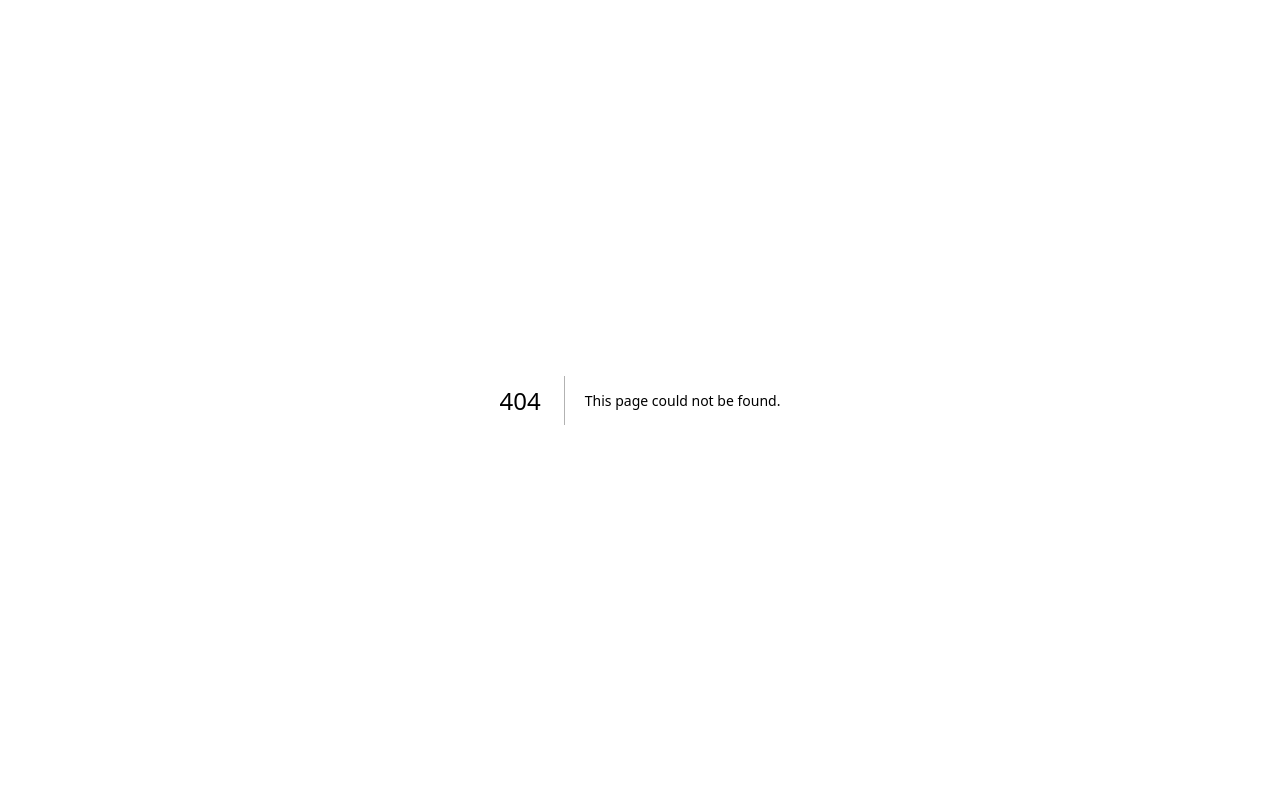
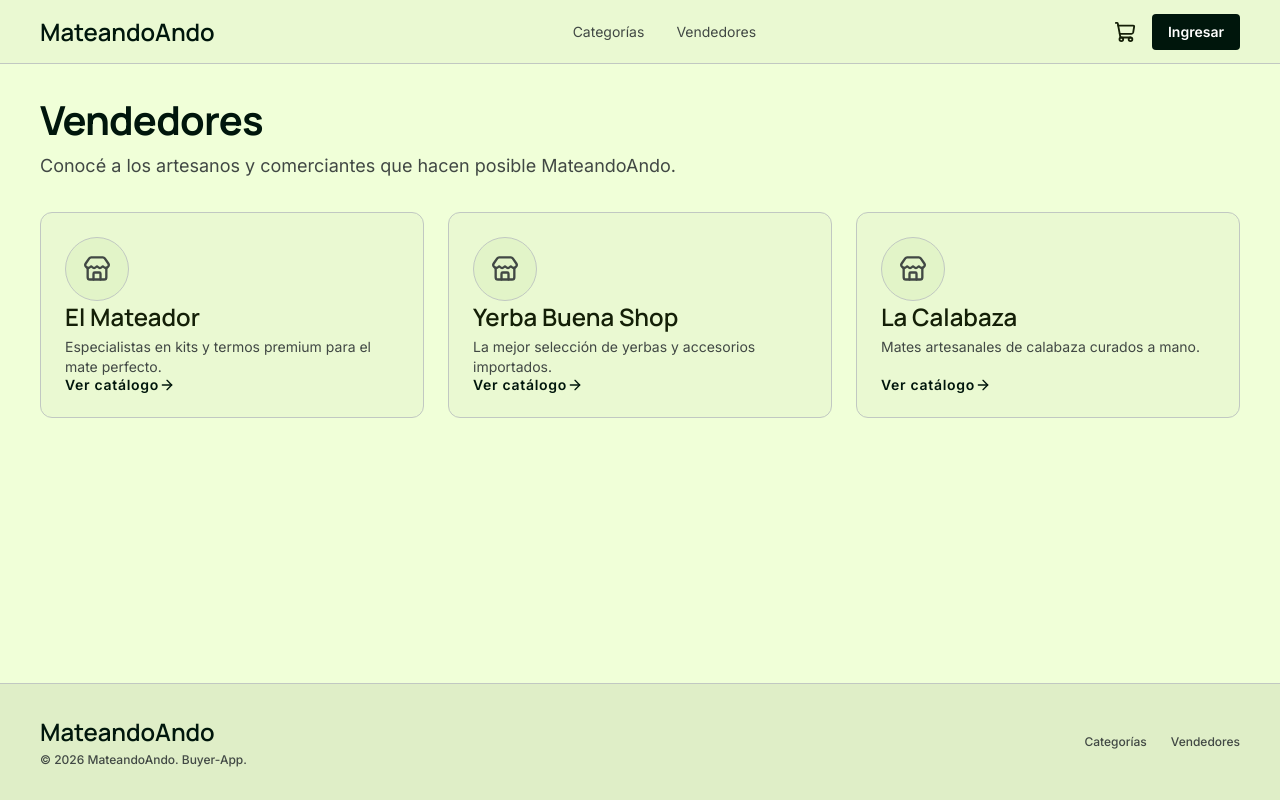
Before and after one commit to IAW-2026/proyecto-c-buyer2-mateandoando, a Next.js app: page /vendedores in a window 1280 px wide. Before the commit this address had no page. Built offline with nearby package versions, Linux system fonts and the light colour scheme; no server answers.

Commit message:
Add sellers page

```diff
--- /dev/null
+++ b/src/app/(public)/vendedores/page.tsx
@@ -0,0 +1,58 @@
+import Link from 'next/link'
+import { sellerService } from '@/services/seller'
+import { ArrowRight, Store } from 'lucide-react'
+
+export default async function VendedoresPage() {
+    const sellers = await sellerService.getSellers()
+
+    return (
+        <>
+            {/* Header */}
+            <section className="mb-8">
+                <h1 className="text-headline-xl font-headline-xl text-primary mb-2">
+                    Vendedores
+                </h1>
+                <p className="text-body-lg font-body-lg text-on-surface-variant max-w-2xl">
+                    Conocé a los artesanos y comerciantes que hacen posible MateandoAndo.
+                </p>
+            </section>
+
+            {/* Seller grid */}
+            <div className="grid grid-cols-1 sm:grid-cols-2 lg:grid-cols-3 gap-6">
+                {sellers.map((seller) => (
+                    <Link
+                        key={seller.id_seller}
+                        href={`/vendedores/${seller.id_seller}`}
+                        className="group bg-surface-container-low rounded-xl p-6 border border-outline-variant hover:border-primary hover:shadow-md transition-all duration-200 flex flex-col"
+                    >
+
+                        {/* profile image placeholder. TODO: Search and replace image */}
+                        <div className="w-16 h-16 rounded-full bg-surface-container flex items-center justify-center border border-outline-variant ">
+                            <Store size={28} className="text-on-surface-variant" />
+                        </div>
+
+                        {/* Seller information */}
+                        <div className="flex flex-col gap-1 flex-grow">
+                            <h2 className="text-headline-md font-headline-md text-on-surface group-hover:text-primary transition-colors">
+                                {seller.name}
+                            </h2>
+
+                            <p className="text-body-sm text-on-surface-variant line-clamp-2">
+                                {seller.description}
+                            </p>
+                        </div>
+
+                        {/* See catalog button */}
+                        <div className="flex items-center gap-1 text-primary text-label-md font-label-md">
+                            Ver catálogo
+                            <ArrowRight
+                                size={16}
+                                className="-translate-x-1 group-hover:translate-x-0 transition-transform duration-200"
+                            />
+                        </div>
+                    </Link>
+                ))}
+            </div>
+        </>
+    )
+}
```
